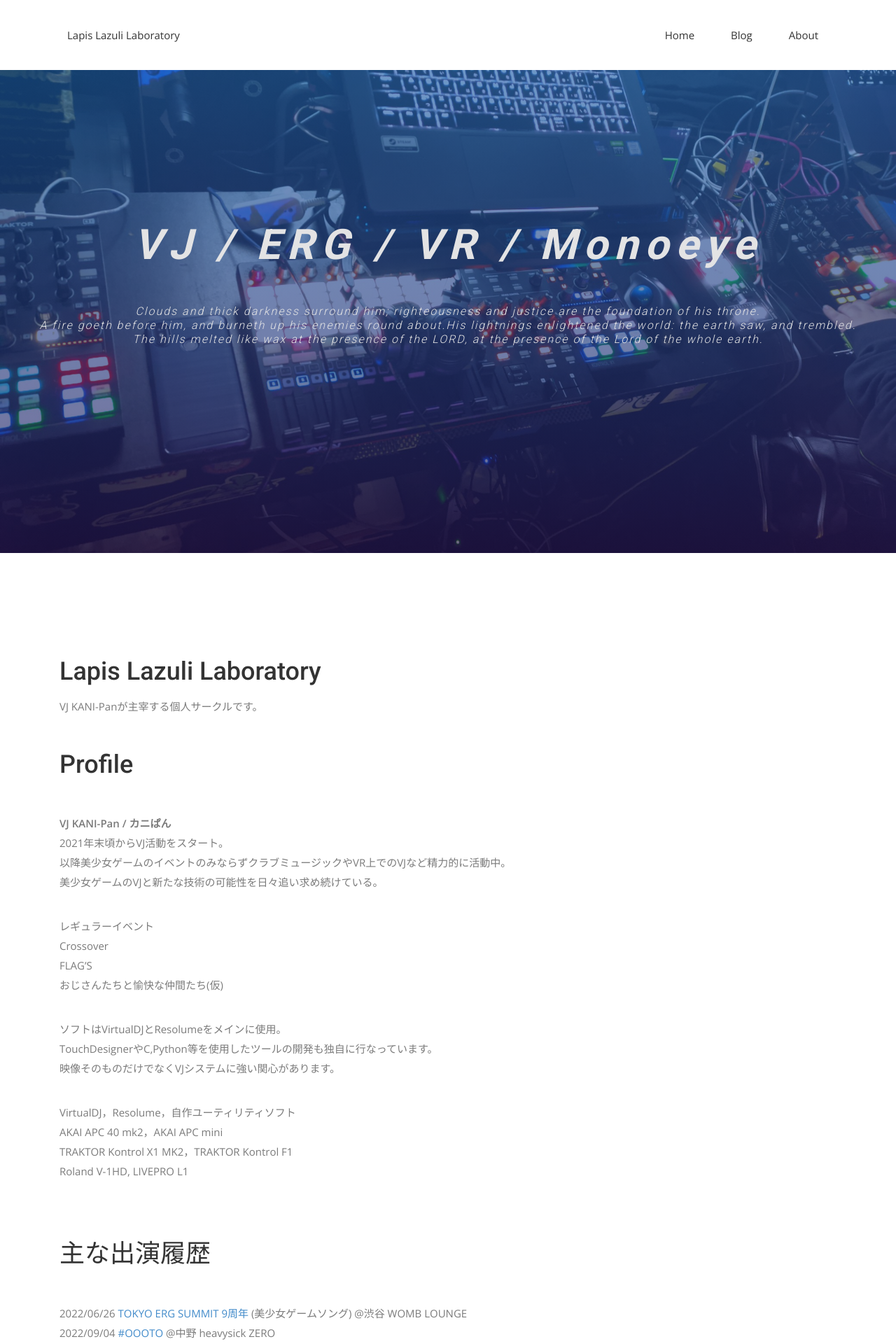
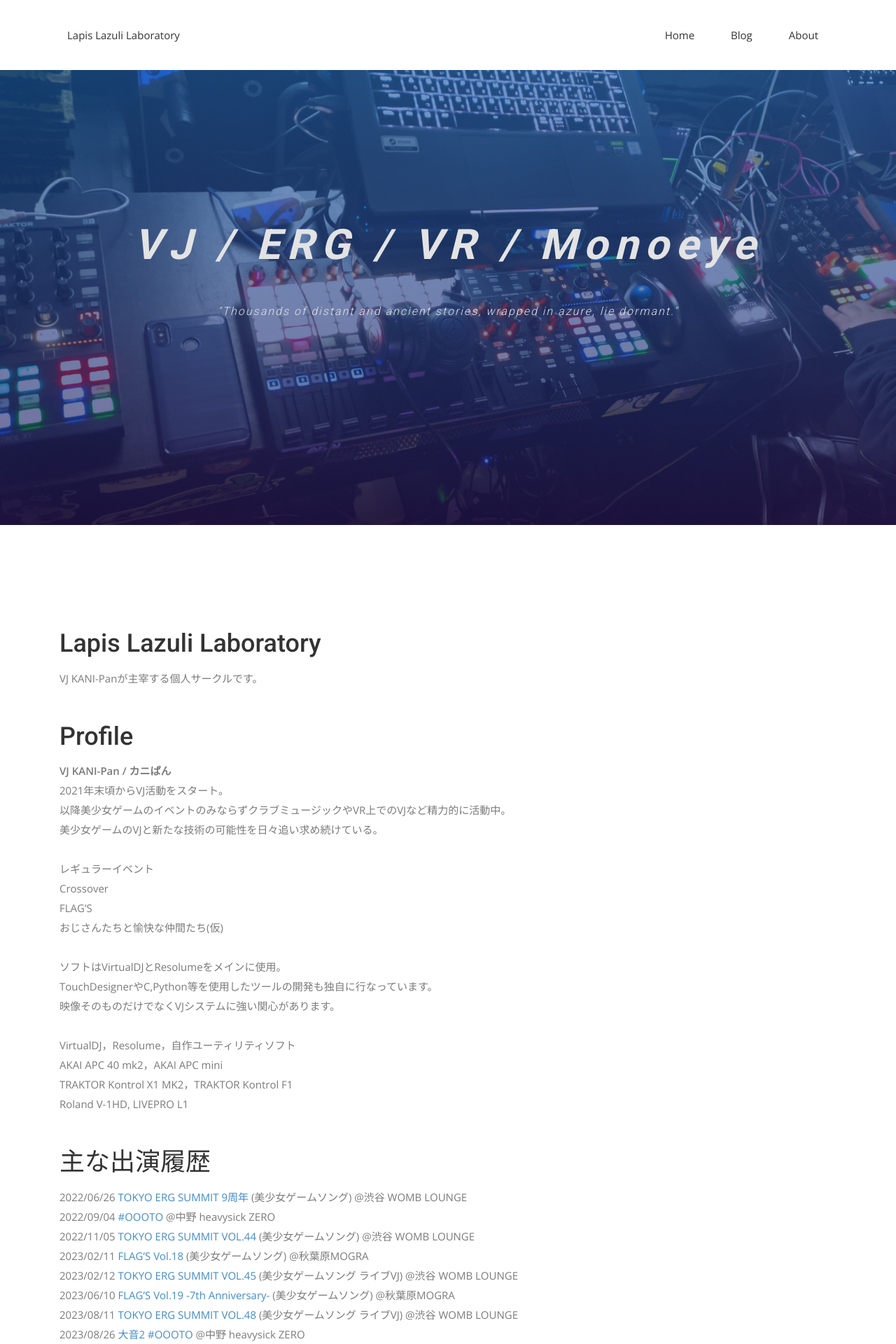
Before and after one commit to bluekani/bluekani-bluekani.github.io, a Jekyll site: the page built from index.html, in a window 1280 px wide. Shown: the top 1920 px of the page at 70% size. Built offline with Jekyll 4.4.1, drawn with Linux system fonts in a browser that asks for light colours; nearby versions of some CDN libraries; some web fonts are replaced.

Commit message:
Fix layout

```diff
--- a/_includes/main_contact.md
+++ b/_includes/main_contact.md
@@ -1,8 +1,9 @@
+{: .animated .fadeInUp}
 Twitter(メイン・趣味):[https://twitter.com/_KNPi](https://twitter.com/_KNPi)
 Twitter(VRChat関連):[https://twitter.com/K4N1_VRC](https://twitter.com/K4N1_VRC)
 Discord: (**.knpi**)
 Homepage:[https://www.brighter-than-dawning.blue/](https://www.brighter-than-dawning.blue/)
-
+<br/>
 出演オファーはTwitterもしくはDiscordのDMにお気軽にお願いします。
 地方やVRChat等でのオファーもお待ちしております。
 アニソン中心のイベントはあまりご期待に添えないかもしれません。
--- a/_includes/main_profile.md
+++ b/_includes/main_profile.md
@@ -1,17 +1,18 @@
+{: .animated .fadeInUp}
 **VJ KANI-Pan / カニぱん**
 2021年末頃からVJ活動をスタート。
 以降美少女ゲームのイベントのみならずクラブミュージックやVR上でのVJなど精力的に活動中。
 美少女ゲームのVJと新たな技術の可能性を日々追い求め続けている。
-
+<br/>
 レギュラーイベント
 Crossover
 FLAG'S
 おじさんたちと愉快な仲間たち(仮)
-
+<br/>
 ソフトはVirtualDJとResolumeをメインに使用。
 TouchDesignerやC,Python等を使用したツールの開発も独自に行なっています。
 映像そのものだけでなくVJシステムに強い関心があります。
-
+<br/>
 VirtualDJ，Resolume，自作ユーティリティソフト
 AKAI APC 40 mk2，AKAI APC mini
 TRAKTOR Kontrol X1 MK2，TRAKTOR Kontrol F1
--- a/_includes/main_works.md
+++ b/_includes/main_works.md
@@ -1,3 +1,4 @@
+{: .animated .fadeInUp}
 2022/06/26 [TOKYO ERG SUMMIT 9周年](https://t.livepocket.jp/e/osfrq) (美少女ゲームソング) @渋谷 WOMB LOUNGE
 2022/09/04 [#OOOTO](http://oooto.otherman-records.com/) @中野 heavysick ZERO
 2022/11/05 [TOKYO ERG SUMMIT VOL.44](https://t.livepocket.jp/e/tes_44) (美少女ゲームソング) @渋谷 WOMB LOUNGE
--- a/css/airspace.css
+++ b/css/airspace.css
@@ -100,7 +100,7 @@
 --*/
 #slider {
   background: url("../img/slider-bg1.jpg") no-repeat;
-  background-size: cover;
+  background-size: auto;
   background-attachment: fixed;
   background-position: 10% 0%;
   padding: 200px 0 280px 0;
--- a/index.html
+++ b/index.html
@@ -12,9 +12,7 @@
         <div class="block">
           <h1 class="animated fadeInUp">VJ / ERG / VR / Monoeye</h1>
           <p class="animated fadeInUp">
-            Clouds and thick darkness surround him; righteousness and justice are the foundation of his throne.<br>
-            A fire goeth before him, and burneth up his enemies round about.His lightnings enlightened the world: the earth saw, and trembled.<br>
-            The hills melted like wax at the presence of the LORD, at the presence of the Lord of the whole earth.
+            "Thousands of distant and ancient stories, wrapped in azure, lie dormant."
           </p>
         </div>
       </div>
@@ -37,10 +35,8 @@
     <div class="col-md-12">
       <div class="block">
         <h1 class="animated fadeInUp">Profile</h1>
-        <p class="animated fadeInUp">
         {% capture markdown_content %}{% include main_profile.md %}{% endcapture %}
         {{ markdown_content | markdownify }}
-        </p>
       </div>
     </div>
   </div>
@@ -49,10 +45,8 @@
     <div class="col-md-12">
       <div class="block">
         <h1 class="animated fadeInUp">主な出演履歴</h1>
-        <p class="animated fadeInUp">
           {% capture markdown_content %}{% include main_works.md %}{% endcapture %}
           {{ markdown_content | markdownify }}
-        </p>
       </div>
     </div>
   </div>
@@ -61,10 +55,8 @@
     <div class="col-md-12">
       <div class="block">
         <h1 class="animated fadeInUp">Offer / Contact</h1>
-        <p class="animated fadeInUp">
         {% capture markdown_content %}{% include main_contact.md %}{% endcapture %}
         {{ markdown_content | markdownify }}
-        </p>
       </div>
     </div>
   </div>
```
Lines whose indentation alone changed are shown as unchanged.
